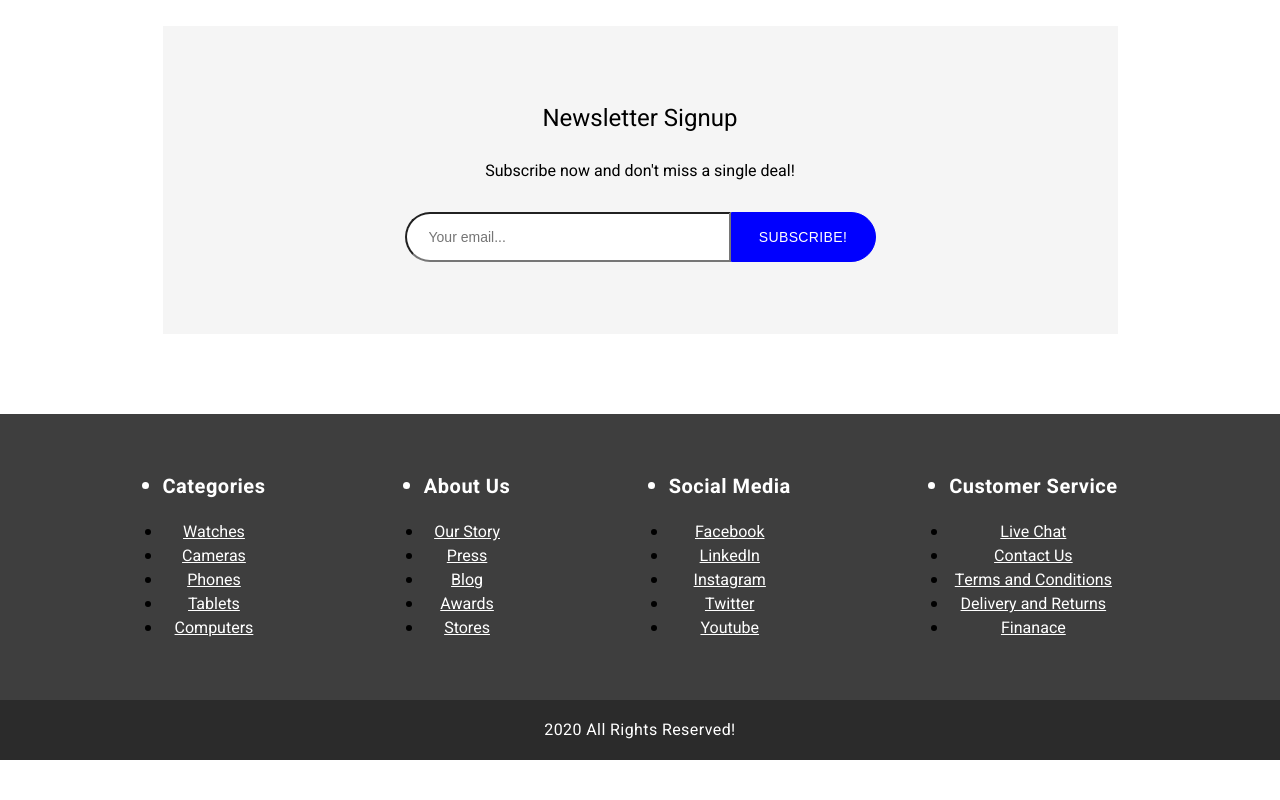
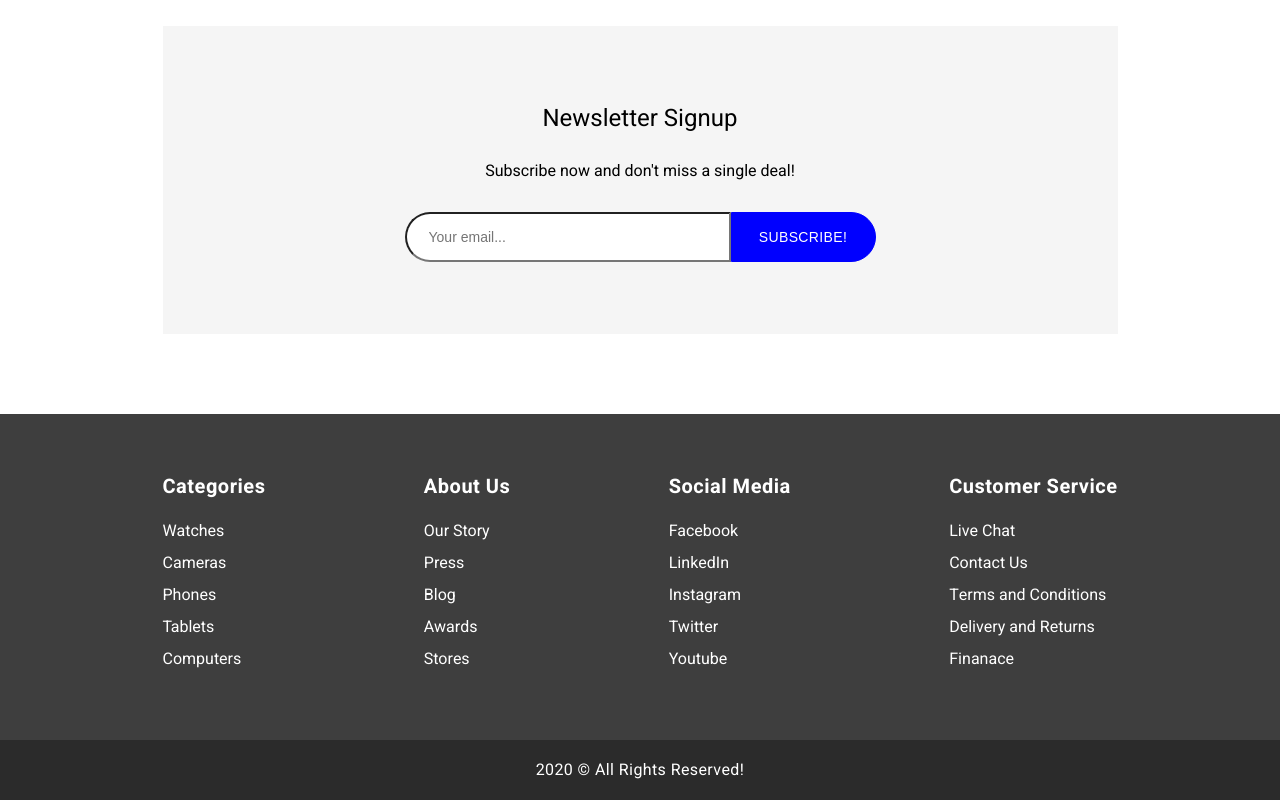
Before and after one commit to Mattrick127/udemytraining, a plain HTML site: page index.html in a window 1280 px wide. Shown: the part 1350-2150 px from the top of the page. Before the commit the page ends 2110 px from the top, so only its background shows below. Drawn offline with Linux system fonts and the light colour scheme.

Commit message:
added html entity for copyright symbol.

```diff
--- a/css/styles.css
+++ b/css/styles.css
@@ -305,9 +305,6 @@ section.newsletter form button {
     line-height: 21px;
 }
 
-footer {
-    text-align: center;
-}
 footer .bottom-nav {
     padding: 60px 0;
     background-color: #3e3e3e;
@@ -352,10 +349,15 @@ footer .bottom-nav ul li.list-title {
 }
 
 footer .bottom-nav ul li a {
+    text-decoration: none;
     color: white;
     font-size: 16px;
     letter-spacing: 0.4;
     line-height: 22px;
     margin-bottom: 10px;
     margin-top: 0;
+    display: block;
 }
+footer .bottom-nav ul {
+    list-style: none;
+}
--- a/index.html
+++ b/index.html
@@ -145,7 +145,7 @@
             </div>
          </div>
          <div class="copyright-text">
-            2020 All Rights Reserved!
+            2020 &copy; All Rights Reserved!
          </div>
     </footer>
 
```
